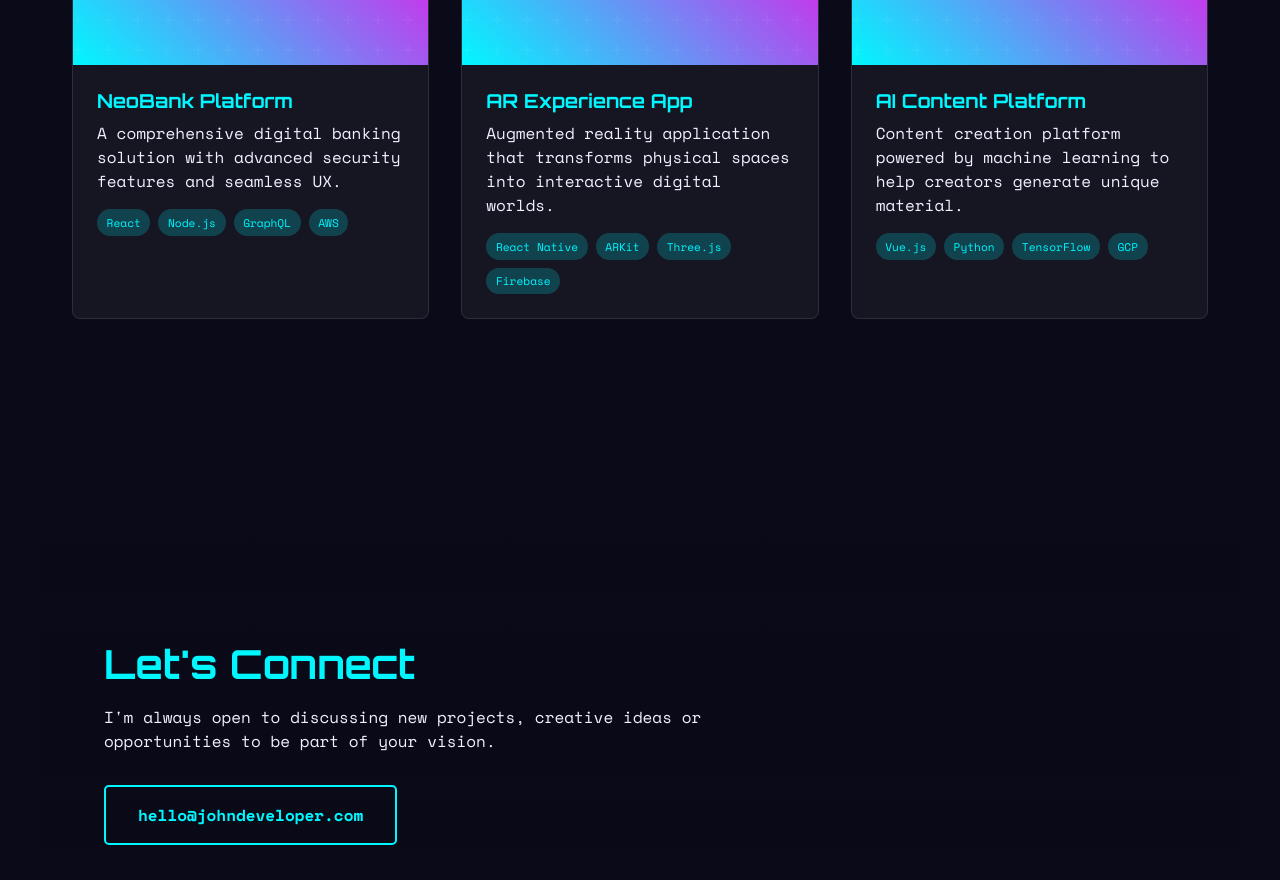
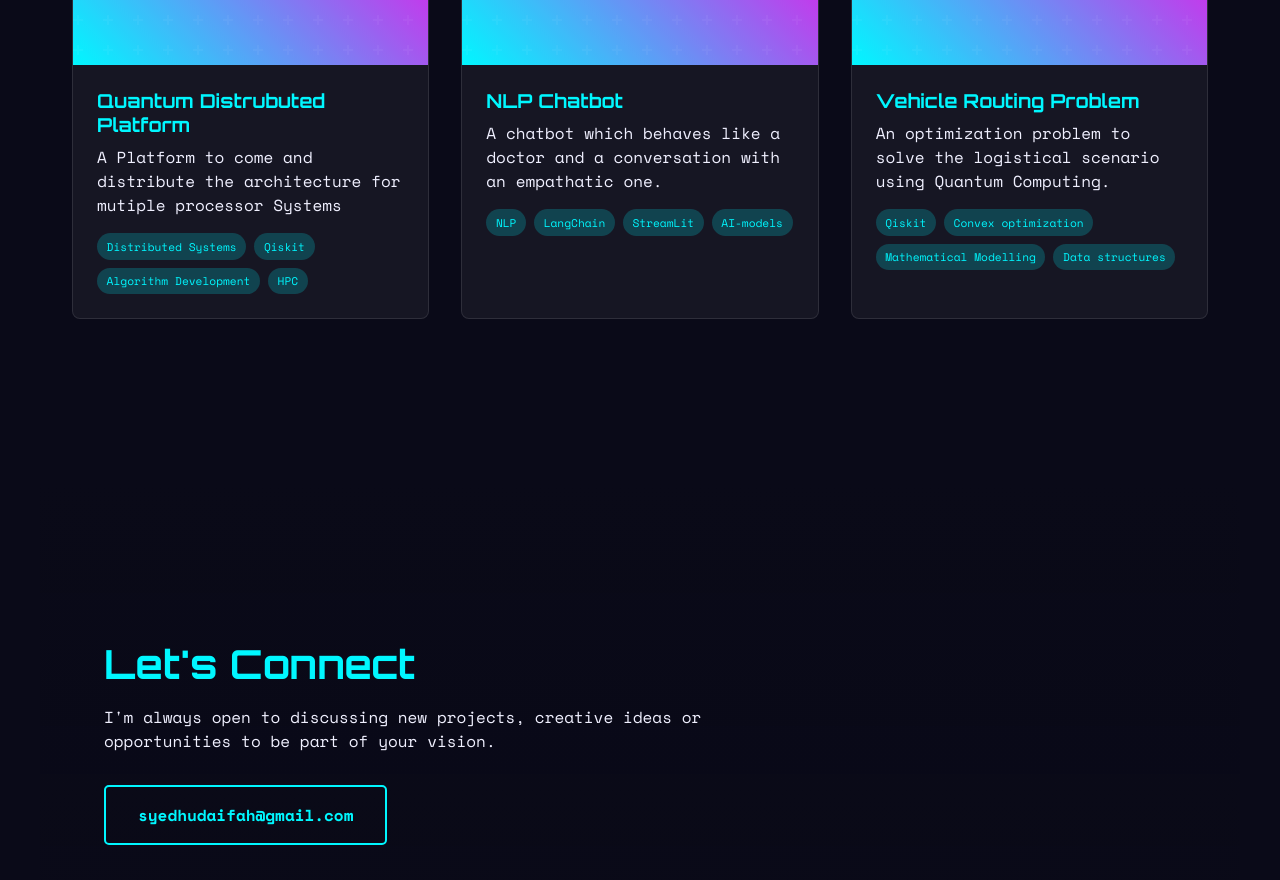
Before and after one commit to Huda1fah/Huda1fah.github.io, a plain HTML site: page index.html in a window 1280 px wide. Shown: the part 2370-3250 px from the top of the page. Drawn offline with nearby package versions, Linux system fonts and the light colour scheme.

Commit message:
Update index.html

```diff
--- a/index.html
+++ b/index.html
@@ -671,13 +671,13 @@
             </div>
             <div class="skill-card reveal">
                 <div class="skill-icon"><i class="fas fa-paint-brush"></i></div>
-                <h3 class="skill-title">Artificial intelligence</h3>
-                <p>Developing AI-agents, NLP and deep learning models.</p>
+                <h3 class="skill-title">High Performance Computing</h3>
+                <p>Parallel computing and nodal architure of systems using MPI</p>
             </div>
             <div class="skill-card reveal">
                 <div class="skill-icon"><i class="fas fa-mobile-alt"></i></div>
-                <h3 class="skill-title">Mobile Development</h3>
-                <p>Building cross-platform applications with React Native and Flutter for seamless mobile experiences.</p>
+                <h3 class="skill-title">Web Development</h3>
+                <p>Building cross-platform applications with js, Node.js, React , HTML ,CSS for experiences.</p>
             </div>
             <div class="skill-card reveal">
                 <div class="skill-icon"><i class="fas fa-brain"></i></div>
@@ -687,7 +687,7 @@
             <div class="skill-card reveal">
                 <div class="skill-icon"><i class="fas fa-lock"></i></div>
                 <h3 class="skill-title">Cybersecurity</h3>
-                <p>Protecting applications with best-practice security measures and penetration testing.</p>
+                <p>Protecting applications with best-practice security measures and QKD , CBOM Protocols.</p>
             </div>
         </div>
     </section>
@@ -698,39 +698,39 @@
             <div class="project-card reveal">
                 <div class="project-img"></div>
                 <div class="project-content">
-                    <h3 class="project-title">NeoBank Platform</h3>
-                    <p>A comprehensive digital banking solution with advanced security features and seamless UX.</p>
+                    <h3 class="project-title">Quantum Distrubuted Platform</h3>
+                    <p>A Platform to come and distribute the architecture for mutiple processor Systems</p>
                     <div class="project-tech">
-                        <span class="tech-tag">React</span>
-                        <span class="tech-tag">Node.js</span>
-                        <span class="tech-tag">GraphQL</span>
-                        <span class="tech-tag">AWS</span>
+                        <span class="tech-tag">Distributed Systems</span>
+                        <span class="tech-tag">Qiskit</span>
+                        <span class="tech-tag">Algorithm Development</span>
+                        <span class="tech-tag">HPC</span>
                     </div>
                 </div>
             </div>
             <div class="project-card reveal">
                 <div class="project-img"></div>
                 <div class="project-content">
-                    <h3 class="project-title">AR Experience App</h3>
-                    <p>Augmented reality application that transforms physical spaces into interactive digital worlds.</p>
+                    <h3 class="project-title">NLP Chatbot</h3>
+                    <p>A chatbot which behaves like a doctor and a conversation with an empathatic one.</p>
                     <div class="project-tech">
-                        <span class="tech-tag">React Native</span>
-                        <span class="tech-tag">ARKit</span>
-                        <span class="tech-tag">Three.js</span>
-                        <span class="tech-tag">Firebase</span>
+                        <span class="tech-tag">NLP</span>
+                        <span class="tech-tag">LangChain</span>
+                        <span class="tech-tag">StreamLit</span>
+                        <span class="tech-tag">AI-models</span>
                     </div>
                 </div>
             </div>
             <div class="project-card reveal">
                 <div class="project-img"></div>
                 <div class="project-content">
-                    <h3 class="project-title">AI Content Platform</h3>
-                    <p>Content creation platform powered by machine learning to help creators generate unique material.</p>
+                    <h3 class="project-title">Vehicle Routing Problem</h3>
+                    <p> An optimization problem to solve the logistical scenario using Quantum Computing.</p>
                     <div class="project-tech">
-                        <span class="tech-tag">Vue.js</span>
-                        <span class="tech-tag">Python</span>
-                        <span class="tech-tag">TensorFlow</span>
-                        <span class="tech-tag">GCP</span>
+                        <span class="tech-tag">Qiskit</span>
+                        <span class="tech-tag">Convex optimization</span>
+                        <span class="tech-tag">Mathematical Modelling</span>
+                        <span class="tech-tag">Data structures</span>
                     </div>
                 </div>
             </div>
@@ -741,18 +741,16 @@
         <div class="contact-content">
             <h2 class="contact-title reveal">Let's Connect</h2>
             <p class="contact-text reveal">I'm always open to discussing new projects, creative ideas or opportunities to be part of your vision.</p>
-            <a href="mailto:hello@johndeveloper.com" class="btn btn-primary reveal">hello@johndeveloper.com</a>
+            <a href="mailto:hello@johndeveloper.com" class="btn btn-primary reveal">syedhudaifah@gmail.com</a>
             <div class="social-links reveal">
                 <a href="#" class="social-link"><i class="fab fa-github"></i></a>
-                <a href="#" class="social-link"><i class="fab fa-twitter"></i></a>
                 <a href="#" class="social-link"><i class="fab fa-linkedin-in"></i></a>
-                <a href="#" class="social-link"><i class="fab fa-dribbble"></i></a>
             </div>
         </div>
     </section>
 
     <footer>
-        <p class="footer-text">© 2025 John Developer. All rights reserved.</p>
+        <p class="footer-text">© 2025 Syed Hudaifah. All rights reserved.</p>
     </footer>
 
     <script>
```
